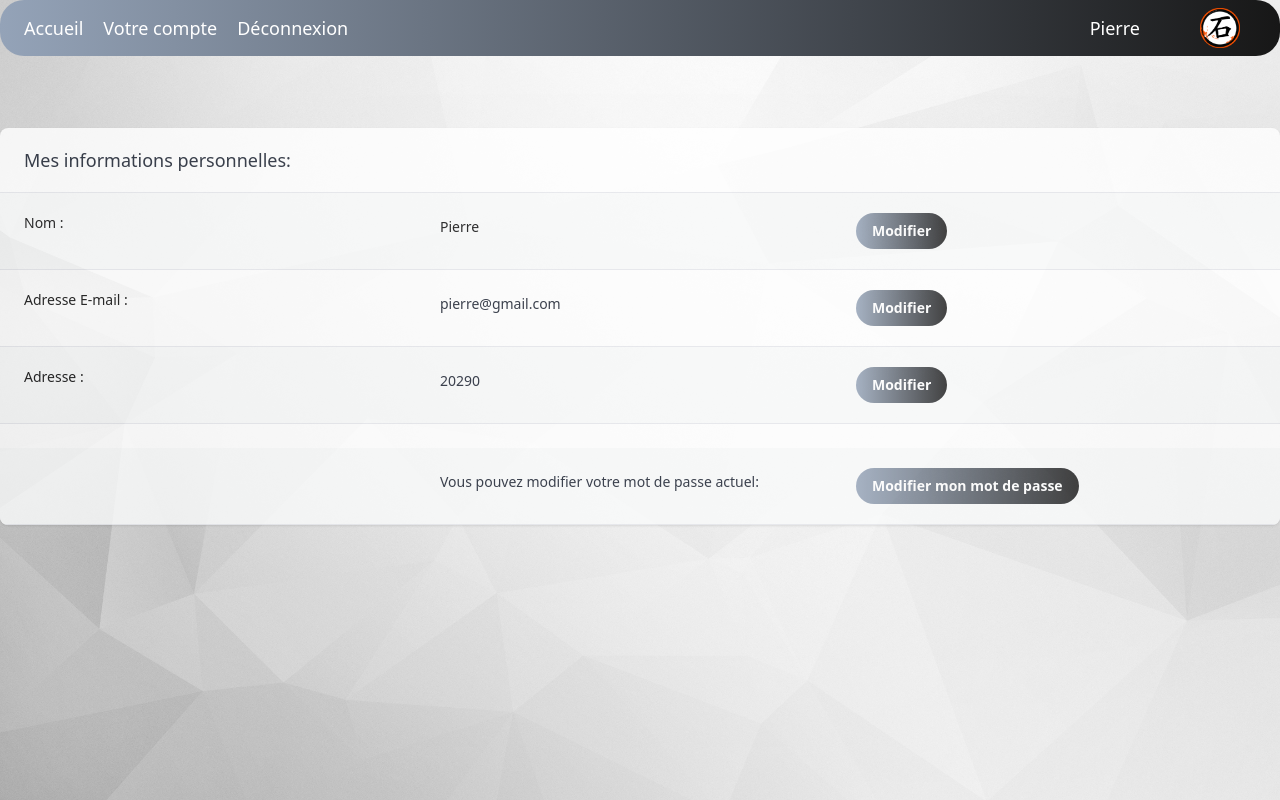
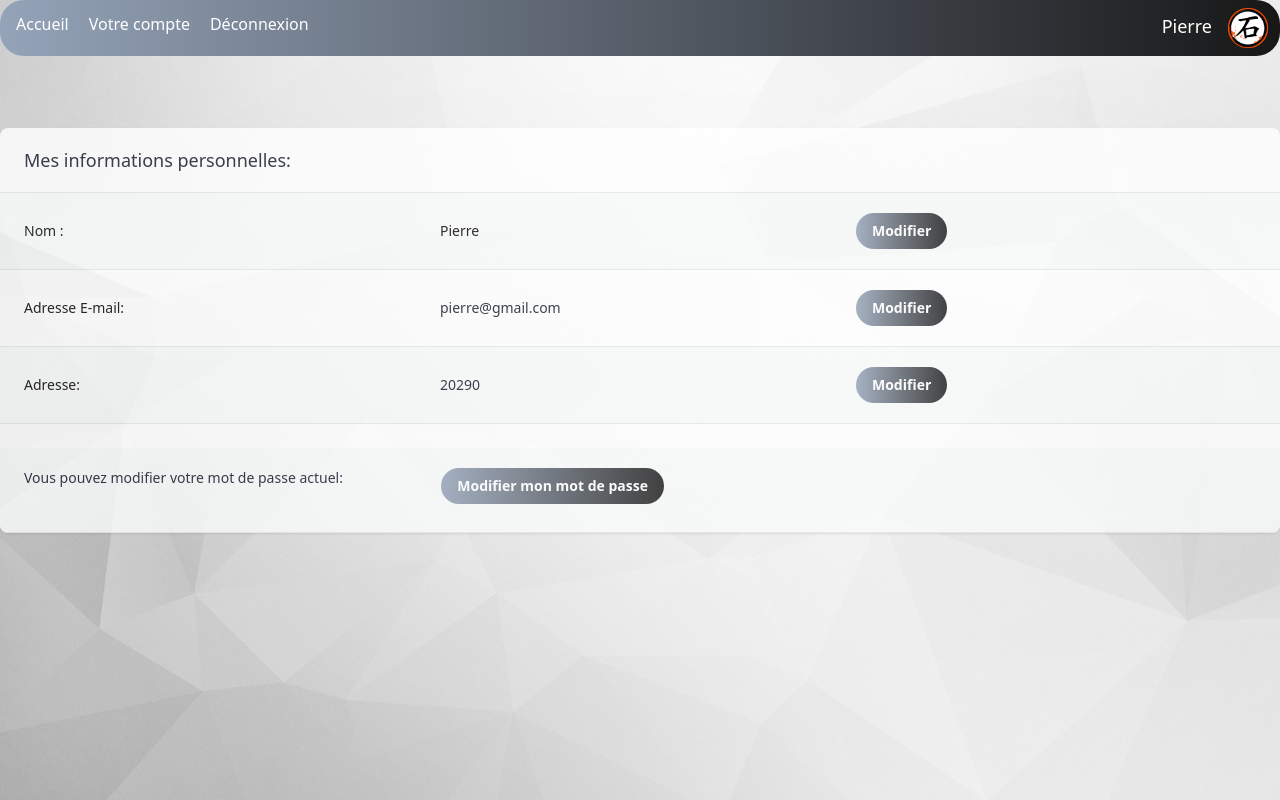
Before and after one commit to pguiderdoni/Corsic-app, a Flask app: page /account in a window 1280 px wide. Run offline with Flask 2, Linux system fonts and the light colour scheme; a user stored in the database is signed in; some libraries are stand-ins or nearby versions.

Commit message:
16/06 fin matinee

```diff
--- a/website/templates/account.html
+++ b/website/templates/account.html
@@ -53,9 +53,11 @@ message in messages %} {% if category == "fail" %}
   </div>
   <div class="border-t border-gray-200">
     <dl>
-      <div class="bg-gray-50 px-4 py-5 sm:grid sm:grid-cols-3 sm:gap-4 sm:px-6">
-        <dt class="text-sm font-medium text-black font-bold">Nom :</dt>
-        <dd class="mt-1 text-sm text-black">{{user.nom}}</dd>
+      <div
+        class="flex bg-gray-50 px-2 py-5 grid grid-cols-3 gap-4 sm:grid sm:grid-cols-3 sm:gap-4 sm:px-6"
+      >
+        <dt class="text-sm font-medium text-black pt-2 font-bold">Nom :</dt>
+        <dd class="mt-1 text-sm text-black pt-1">{{user.nom}}</dd>
         <a href="/modifs/nom"
           ><button
             class="bg-gradient-to-r from-slate-400 to-neutral-900 hover:bg-blue-700 text-white text-sm font-bold py-2 px-4 rounded-full"
@@ -65,11 +67,13 @@ message in messages %} {% if category == "fail" %}
         >
       </div>
       <hr />
-      <div class="bg-white px-4 py-5 sm:grid sm:grid-cols-3 sm:gap-4 sm:px-6">
-        <dt class="text-sm font-medium text-black font-bold">
-          Adresse E-mail :
+      <div
+        class="bg-white flex px-2 py-5 grid grid-cols-3 gap-4 sm:grid sm:grid-cols-3 sm:gap-4 sm:px-6 sm:grid sm:grid-cols-3 sm:gap-4 sm:px-6"
+      >
+        <dt class="text-sm pt-2 font-medium text-black font-bold">
+          Adresse E-mail:
         </dt>
-        <dd class="mt-1 text-sm text-gray-900">{{user.email}}</dd>
+        <dd class="text-sm pt-2 text-gray-900">{{user.email}}</dd>
         <a href="/modifs/email"
           ><button
             class="bg-gradient-to-r from-slate-400 to-neutral-900 hover:bg-blue-700 text-white text-sm font-bold py-2 px-4 rounded-full"
@@ -80,13 +84,15 @@ message in messages %} {% if category == "fail" %}
       </div>
       <hr />
       <div
-        class="bg-red flex flex-row bg-gray-50 px-4 py-5 sm:grid sm:grid-cols-3 sm:gap-4 sm:px-6"
+        class="flex flex-row bg-gray-50 px-2 py-5 grid grid-cols-3 gap-3 sm:grid sm:grid-cols-3 sm:gap-4 sm:px-6"
       >
-        <div class="text-sm font-medium text-black font-bold">Adresse :</div>
-        <div class="mt-1 text-sm text-gray-900">{{user.adresse}}</div>
+        <div class="text-sm pt-2 font-medium text-black font-bold">
+          Adresse:
+        </div>
+        <div class="mt-1 text-sm pt-1 text-gray-900">{{user.adresse}}</div>
         <a href="/modifs/adresse"
           ><button
-            class="bg-gradient-to-r from-slate-400 to-neutral-900 hover:bg-blue-700 text-white text-sm font-bold py-2 px-4 rounded-full"
+            class="bg-gradient-to-r from-slate-400 to-neutral-900 text-white text-sm font-bold py-2 px-4 rounded-full"
           >
             Modifier
           </button></a
@@ -95,19 +101,18 @@ message in messages %} {% if category == "fail" %}
       <hr />
       <br />
       <div
-        class="bg-red flex flex-row bg-gray-50 px-4 py-5 sm:grid sm:grid-cols-3 sm:gap-4 sm:px-6"
+        class="flex gap-1 sm:gap-5 bg-gray-50 px-3 py-5 sm:grid sm:grid-cols-3 sm:gap-4 sm:px-6"
       >
-        <div class="text-sm font-medium text-black font-bold"></div>
-        <div class="mt-1 text-sm text-gray-900">
+        <div class="mt-1 sm:mt-0 text-sm text-gray-900">
           Vous pouvez modifier votre mot de passe actuel:
         </div>
-        <a href="/modifs/password"
-          ><button
-            class="bg-gradient-to-r from-slate-400 to-neutral-900 hover:bg-blue-700 text-white text-sm font-bold py-2 px-4 rounded-full"
+        <a href="/modifs/password">
+          <button
+            class="bg-gradient-to-r from-slate-400 to-neutral-900 mb-2 text-white text-sm font-bold py-2 px-4 rounded-full"
           >
             Modifier mon mot de passe
-          </button></a
-        >
+          </button>
+        </a>
       </div>
       <hr />
     </dl>
--- a/website/templates/base.html
+++ b/website/templates/base.html
@@ -27,9 +27,11 @@
       "
     >
       <nav
-        class="pl-6 flex gap-5 text-lg rounded-3xl h-14 bg-gradient-to-r from-slate-400 to-neutral-900"
+        class="flex grid grid-cols-3 content-center rounded-3xl h-14 bg-gradient-to-r from-slate-400 to-neutral-900"
       >
-        <div class="flex flex-grow self-center gap-5">
+        <div
+          class="col-span-3 sm:col-span-2 flex justify-around sm:justify-start sm:gap-5 pt-8 sm:pt-1 sm:pl-4"
+        >
           {% if user.is_authenticated %}
           <a href="/" class="text-white hover:text-red-600 hover:underline"
             >Accueil</a
@@ -47,17 +49,18 @@
           {%else%}
           <a
             href="/inscription"
-            class="text-white hover:text-red-600 hover:underline"
+            class="text-white text-base md:text-lg hover:text-red-600 hover:underline"
             >Inscription</a
           >
           <a
             href="/identification"
-            class="text-white hover:text-red-600 hover:underline"
+            class="text-white text-base md:text-lg hover:text-red-600 hover:underline"
             >Se connecter</a
           >
           {%endif%}
         </div>
-        <div class="text-white self-center pr-10">
+        <div class="flex justify-end invisible sm:visible sm:pr-3 sm:gap-4">
+          <div class="text-white text-base sm:pt-1 sm:text-lg">
             <a
               data-bs-toggle="tooltip"
               data-bs-placement="left"
@@ -66,24 +69,23 @@
               >{{ user.nom }}</a
             >
           </div>
+
           <img
-          class="mx-auto self-center pr-10 h-10 w-auto"
+            class="h-10 w-auto"
             src="{{ url_for('static', filename='images/Ishi-round.png') }}"
             alt="Workflow"
           />
+        </div>
       </nav>
       {% with messages = get_flashed_messages(with_categories=true) %} {% if
       messages %} {% for category, message in messages %} {% if category ==
       "success" %}
-      <div class="flex justify-center relative content-center">
-        <div
-          class="pl-4 flex flex-row gap-5 text-lg border-green-400 text-green-700 max-w-prose rounded-3xl h-12 px-4 py-3 bg-green-100 absolute"
-        >
-          <div class="gap-5 text-lg text-green-700 pr-3" role="alert">
-            <strong class="font-bold">{{message}}</strong>
-            <span class="block sm:inline"> Bienvenue sur votre espace!</span>
+      <div class="flex justify-center bg-green-300 rounded-3xl relative">
+
+          <div class="text-lg text-green-700 pr-3" role="alert">
+            <strong class="font-bold sm:pl-1">{{message}}</strong>
           </div>
-          <span class="alertdel absolute py-3.5 top-0 bottom-0 right-0">
+          <span class="alertdel absolute right-0 pr-2 pt-1">
             <svg
               class="cursor-pointer fill-current h-6 w-6 text-red-500"
               role="button"
@@ -95,21 +97,17 @@
                 d="M14.348 14.849a1.2 1.2 0 0 1-1.697 0L10 11.819l-2.651 3.029a1.2 1.2 0 1 1-1.697-1.697l2.758-3.15-2.759-3.152a1.2 1.2 0 1 1 1.697-1.697L10 8.183l2.651-3.031a1.2 1.2 0 1 1 1.697 1.697l-2.758 3.152 2.758 3.15a1.2 1.2 0 0 1 0 1.698z"
               />
             </svg>
-          </span>
         </div>
-      </div>
+
       {% endif %} {% endfor %} {% endif %} {% endwith %} {% with messages =
       get_flashed_messages(with_categories=true) %} {% if messages %} {% for
       category, message in messages %} {% if category == "fail" %}
-      <div class="flex justify-center relative content-center">
-        <div
-          class="pl-6 flex flex-row gap-5 text-lg border-red-400 text-red-700 max-w-prose rounded-3xl h-12 px-4 py-3 bg-red-100 absolute"
-        >
-          <div class="gap-5 text-lg text-red-700 pr-3" role="alert">
-            <strong class="font-bold">{{message}}</strong>
-            <span class="block sm:inline"> veuillez réessayer...</span>
+      <div class="flex justify-center bg-red-300 rounded-3xl relative">
+
+        <div class="text-lg text-red-700 pr-3" role="alert">
+          <strong class="font-bold sm:pl-1">{{message}}</strong>
         </div>
-          <span class="alertdel absolute top-0 bottom-0 right-0 py-3.5 pr-1">
+        <span class="alertdel absolute right-0 pr-2 pt-1">
           <svg
             class="cursor-pointer fill-current h-6 w-6 text-red-500"
             role="button"
@@ -121,8 +119,6 @@
               d="M14.348 14.849a1.2 1.2 0 0 1-1.697 0L10 11.819l-2.651 3.029a1.2 1.2 0 1 1-1.697-1.697l2.758-3.15-2.759-3.152a1.2 1.2 0 1 1 1.697-1.697L10 8.183l2.651-3.031a1.2 1.2 0 1 1 1.697 1.697l-2.758 3.152 2.758 3.15a1.2 1.2 0 0 1 0 1.698z"
             />
           </svg>
-          </span>
-        </div>
       </div>
       {% endif %} {% endfor %} {% endif %} {% endwith %}
       <div class="container mx-auto">{% block content%}{% endblock %}</div>
```
Also changed, not shown: website/templates/home.html (+4 -9 lines), website/database.db. Lines whose indentation alone changed are shown as unchanged.
